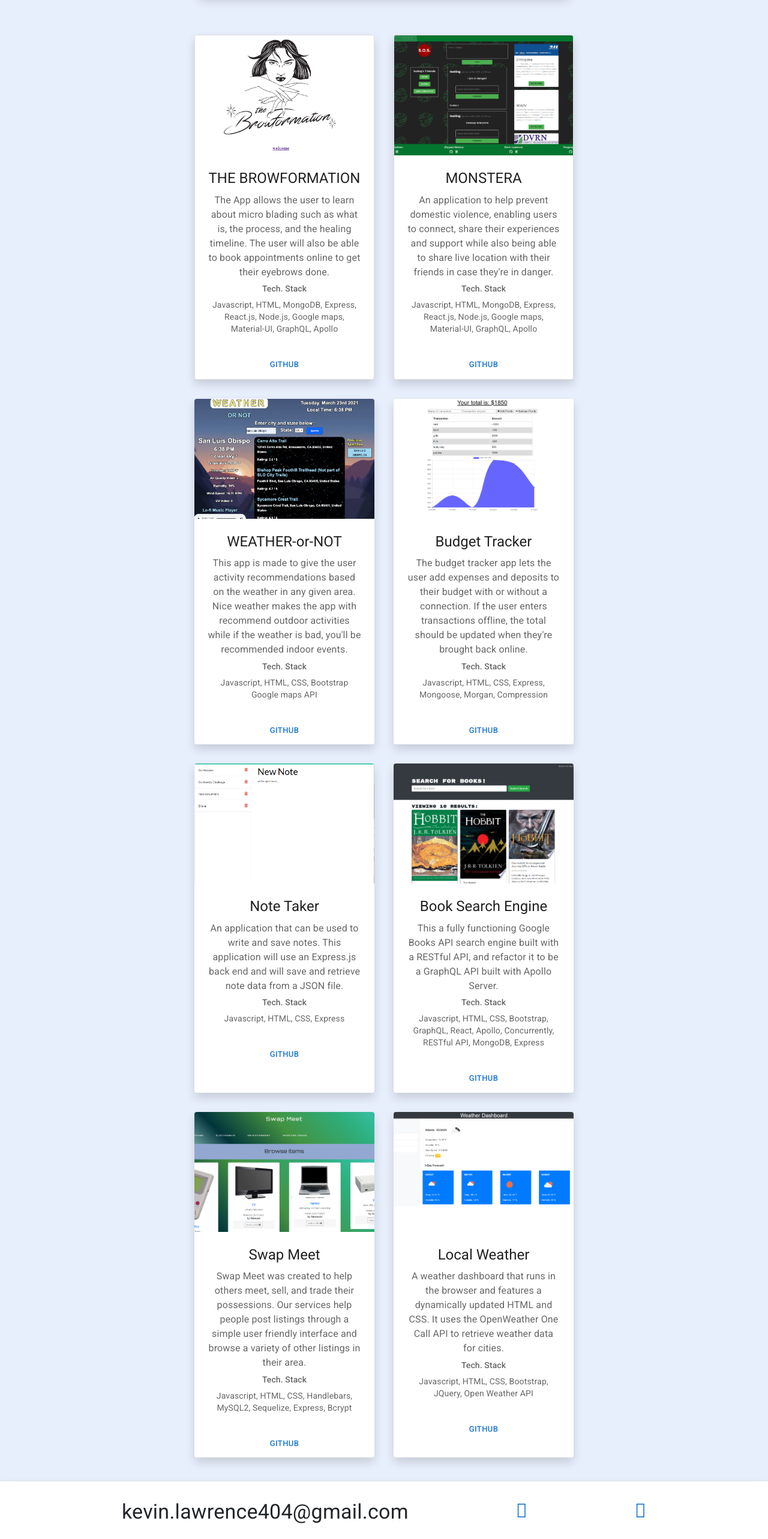
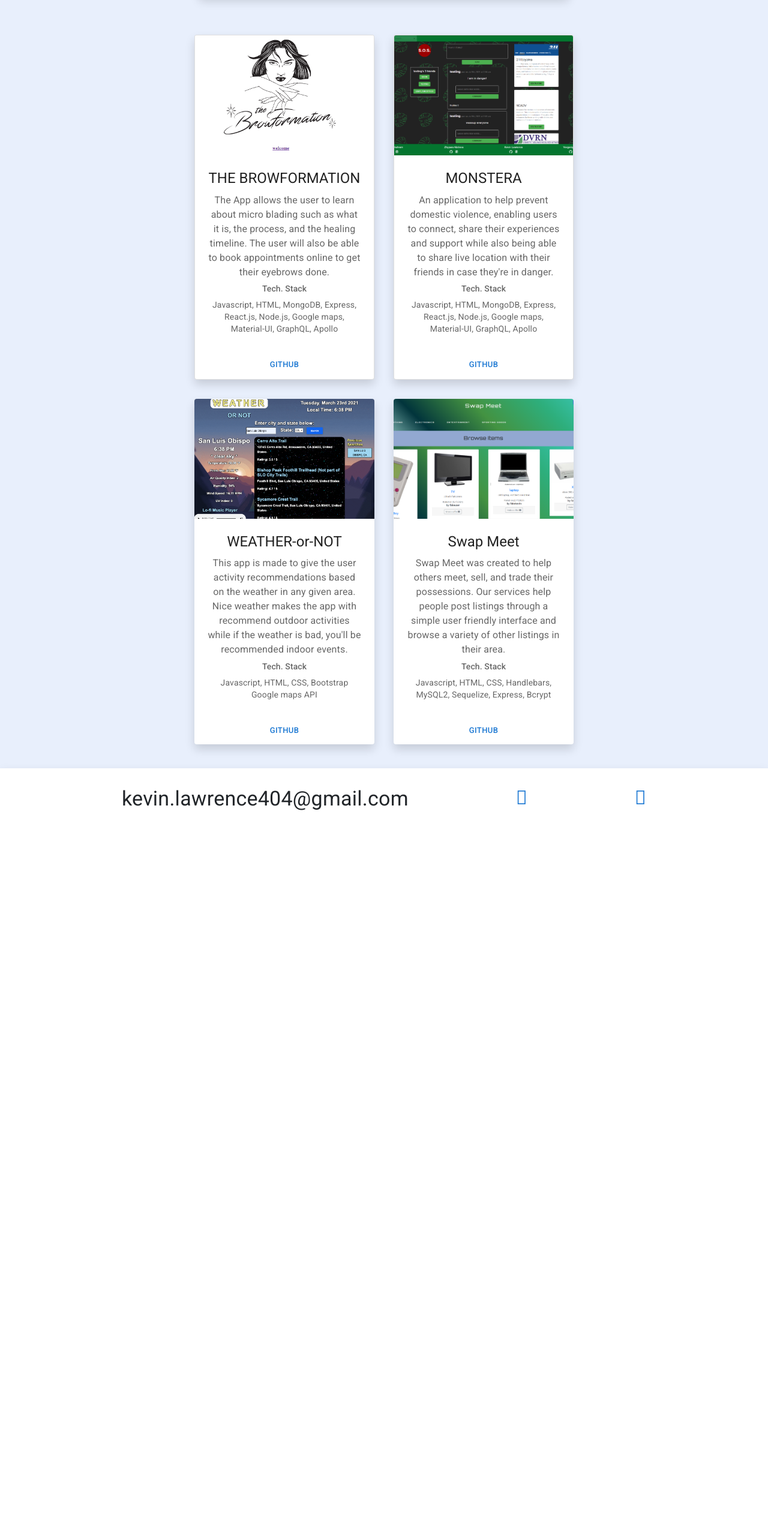
Before and after one commit to kingkevin05/Portfolio, a React (Create React App) app in the folder portfolio/: page / in a window 1280 px wide. Shown: the part 1196-3762 px from the top of the page at 60% size. After the commit the page ends 2573 px from the top, so only its background shows below. Built offline with nearby package versions, Linux system fonts and the light colour scheme.

Commit message:
removed some projects

```diff
--- a/portfolio/src/components/Projects/index.js
+++ b/portfolio/src/components/Projects/index.js
@@ -61,7 +61,7 @@ function Projects() {
                   component="div"
                 >
                   The App allows the user to learn about micro blading such as
-                  what is, the process, and the healing timeline. The user will
+                  what it is, the process, and the healing timeline. The user will
                   also be able to book appointments online to get their eyebrows
                   done.
                 </Typography>
@@ -229,7 +229,7 @@ function Projects() {
           </Grid>
         </Card>
 
-        <Card
+        {/* <Card
           sx={{ maxWidth: 300 }}
           style={{ margin: "1rem" }}
           className="shadow"
@@ -293,9 +293,9 @@ function Projects() {
               </Button>
             </CardActions>
           </Grid>
-        </Card>
+        </Card> */}
 
-        <Card
+        {/* <Card
           sx={{ maxWidth: 300 }}
           style={{ margin: "1rem" }}
           className="shadow"
@@ -353,9 +353,9 @@ function Projects() {
               </Button>
             </CardActions>
           </Grid>
-        </Card>
+        </Card> */}
 
-        <Card
+        {/* <Card
           sx={{ maxWidth: 300 }}
           style={{ margin: "1rem" }}
           className="shadow"
@@ -419,7 +419,7 @@ function Projects() {
               </Button>
             </CardActions>
           </Grid>
-        </Card>
+        </Card> */}
 
         <Card
           sx={{ maxWidth: 300 }}
@@ -488,7 +488,7 @@ function Projects() {
           </Grid>
         </Card>
 
-        <Card
+        {/* <Card
           sx={{ maxWidth: 300 }}
           style={{ margin: "1rem" }}
           className="shadow"
@@ -551,7 +551,7 @@ function Projects() {
               </Button>
             </CardActions>
           </Grid>
-        </Card>
+        </Card> */}
       </Grid>
     </section>
   );
```
